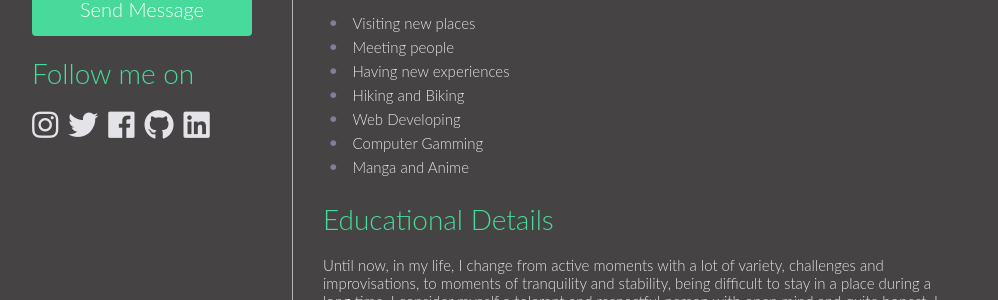
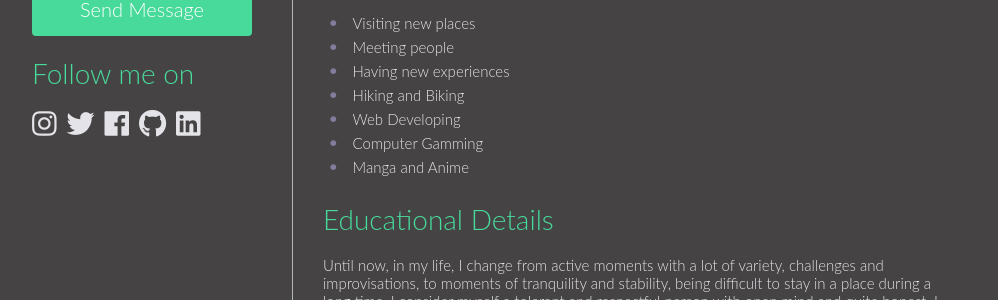
Before and after one commit to pavan-mg/pavan-mg.github.io, a Jekyll site: the page built from index.html, in a window 1280 px wide. Shown: the part 713-1013 px from the top of the page, without its empty margins (128-1126 px from the left). Built offline with Jekyll 4.4.1, drawn with Linux system fonts in a browser that asks for light colours.

Commit message:
Update to Send Message

```diff
--- a/_layouts/default.html
+++ b/_layouts/default.html
@@ -50,7 +50,7 @@
           <p>Hyderabad, India - 500081</p>
         </div>
         <a href="mailto:pavanmggp@gmail.com" class="send_message_button" style="vertical-align:middle">
-          <span class="content">Send Message </span>
+          <span>Send Message </span>
         </a>
         <div class="clear">
           <h2>Follow me on</h2>
--- a/css/main.css
+++ b/css/main.css
@@ -252,6 +252,7 @@
 }
 
 .send_message_button {
+	margin-top: 25px;
 	display: inline-block;
 	border-radius: 4px;
 	background-color: #48DA9B;
@@ -263,7 +264,6 @@
 	width: 190px;
 	transition: all 0.5s;
 	cursor: pointer;
-	margin-top: 25px;
 }
 	.send_message_button span {
 		cursor: pointer;
@@ -289,7 +289,7 @@
 	}
 
 .social-icons {
-	font-size: 30;
+	font-size: 28;
 	margin-right: 10px;
 }
 	ul.social-icons {
```
